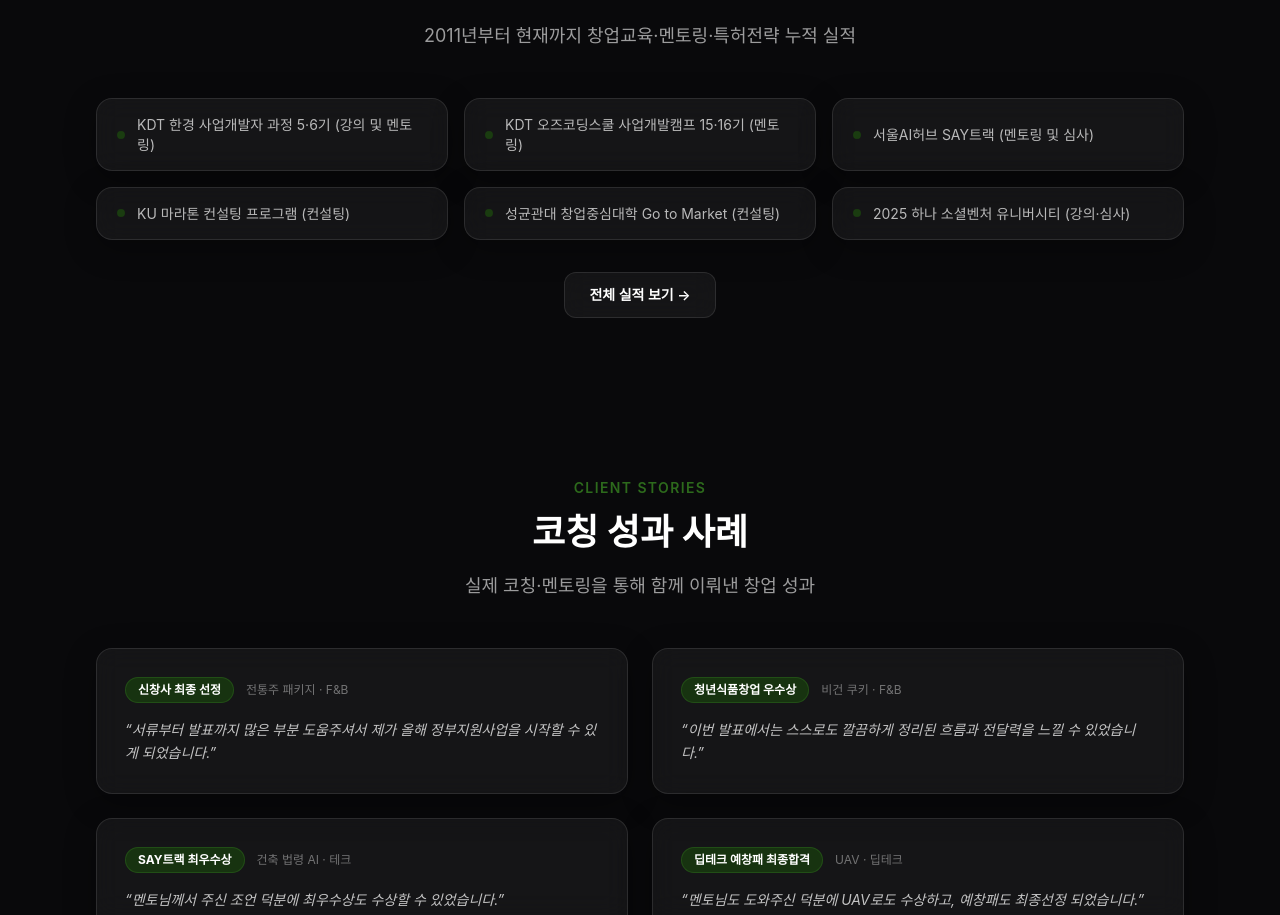
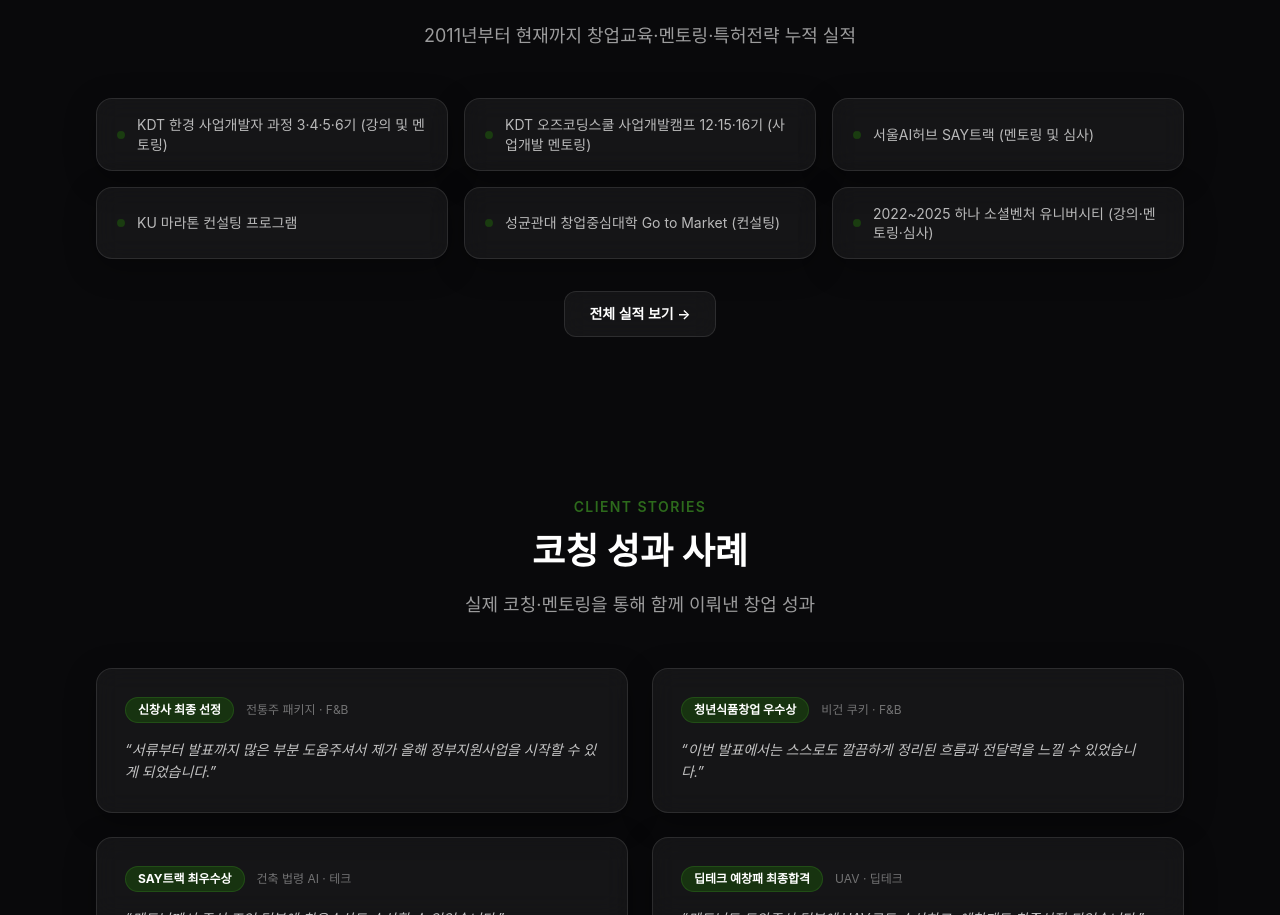
Before and after one commit to aerohero/fredlab-homepage, a Next.js app: page / in a window 1280 px wide. Shown: the part 1926-2841 px from the top of the page. Built offline with nearby package versions, Linux system fonts and the light colour scheme; a web font is replaced by a local one.

Commit message:
fix: 주요 실적 콘텐츠 수정 — 기수/연도/역할 업데이트
Co-Authored-By: Paperclip <noreply@paperclip.ing>

```diff
--- a/data/portfolio.ts
+++ b/data/portfolio.ts
@@ -39,10 +39,10 @@ export const portfolioData: PortfolioItem[] = [
 ];
 
 export const previewItems = [
-  "KDT 한경 사업개발자 과정 5·6기 (강의 및 멘토링)",
-  "KDT 오즈코딩스쿨 사업개발캠프 15·16기 (멘토링)",
+  "KDT 한경 사업개발자 과정 3·4·5·6기 (강의 및 멘토링)",
+  "KDT 오즈코딩스쿨 사업개발캠프 12·15·16기 (사업개발 멘토링)",
   "서울AI허브 SAY트랙 (멘토링 및 심사)",
-  "KU 마라톤 컨설팅 프로그램 (컨설팅)",
+  "KU 마라톤 컨설팅 프로그램",
   "성균관대 창업중심대학 Go to Market (컨설팅)",
-  "2025 하나 소셜벤처 유니버시티 (강의·심사)",
+  "2022~2025 하나 소셜벤처 유니버시티 (강의·멘토링·심사)",
 ];
```
